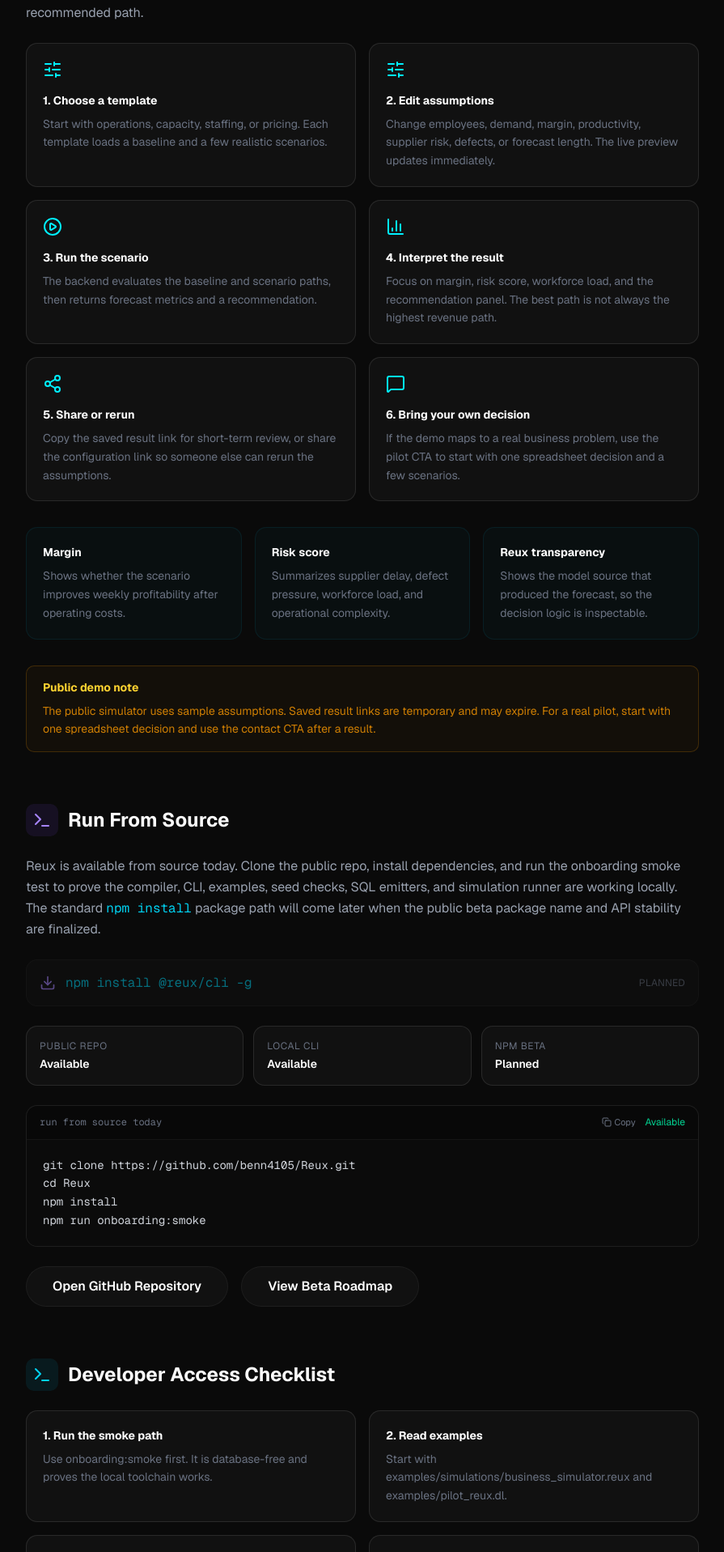
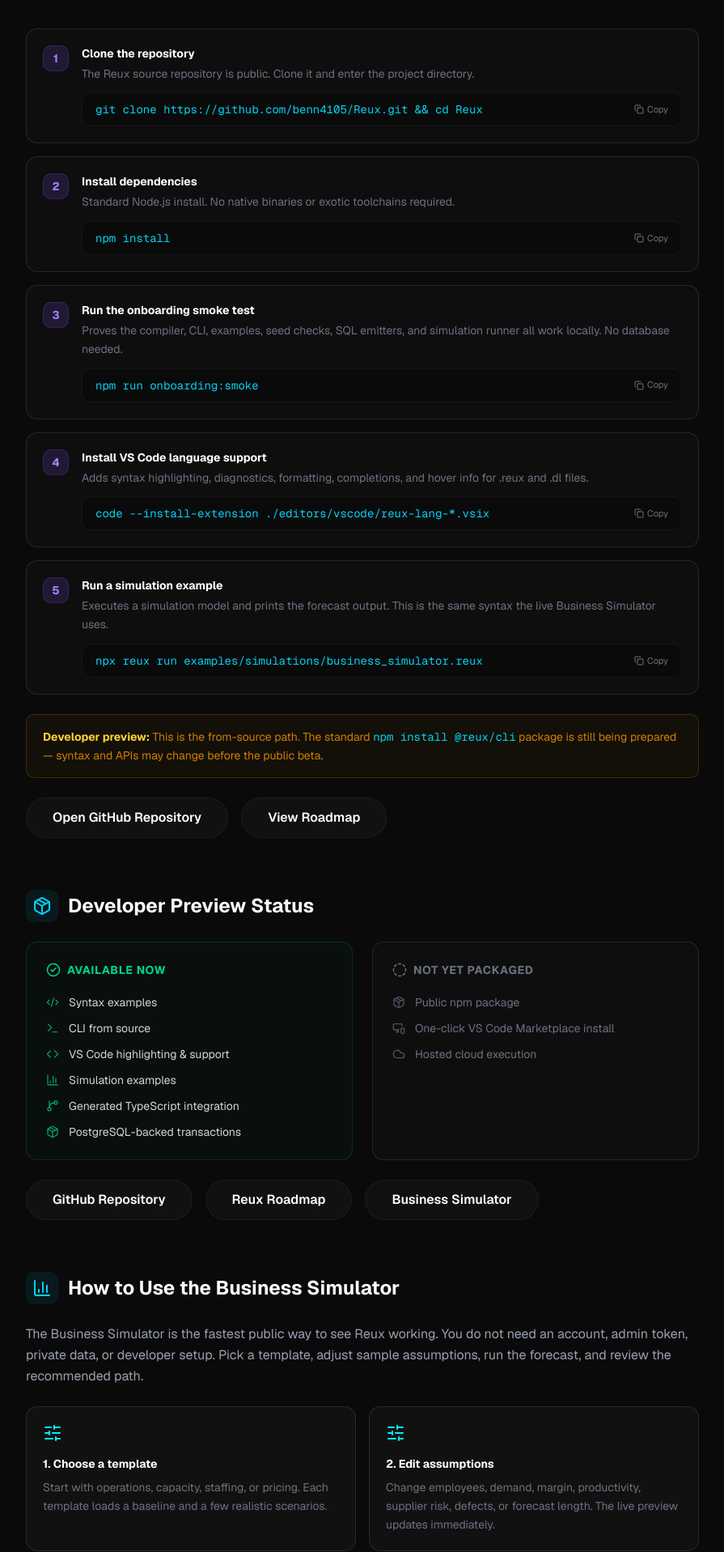
Before and after one commit to benn4105/reuben-web, a Next.js app: page /docs in a window 1280 px wide. Shown: the part 883-2800 px from the top of the page at 81% size, without its empty margins (192-1087 px from the left). Built offline with nearby package versions, Linux system fonts and the light colour scheme.

Commit message:
Polish Reux developer onboarding

```diff
--- a/src/app/(marketing)/docs/page.tsx
+++ b/src/app/(marketing)/docs/page.tsx
@@ -5,7 +5,6 @@ import { useState } from "react";
 import AnimatedButton from "@/components/ui/AnimatedButton";
 import {
   Terminal,
-  Download,
   Code2,
   Eye,
   Code,
@@ -17,15 +16,16 @@ import {
   BarChart3,
   Share2,
   MessageSquare,
+  GitBranch,
+  Package,
+  MonitorSmartphone,
+  Cloud,
+  CheckCircle2,
+  CircleDashed,
 } from "lucide-react";
 import IdeMockup from "@/components/ui/IdeMockup";
 import { copyToClipboard } from "@/lib/simulation/share";
 
-const INSTALL_CMD = "npm install @reux/cli -g";
-const SOURCE_INSTALL_CMD = `git clone https://github.com/benn4105/Reux.git
-cd Reux
-npm install
-npm run onboarding:smoke`;
 
 function CopyButton({ text }: { text: string }) {
   const [copied, setCopied] = useState(false);
@@ -109,6 +109,54 @@ async function checkout(orderId: string, amount: string) {
   }
 ];
 
+const ONBOARDING_STEPS = [
+  {
+    step: 1,
+    title: "Clone the repository",
+    command: "git clone https://github.com/benn4105/Reux.git && cd Reux",
+    description: "The Reux source repository is public. Clone it and enter the project directory.",
+  },
+  {
+    step: 2,
+    title: "Install dependencies",
+    command: "npm install",
+    description: "Standard Node.js install. No native binaries or exotic toolchains required.",
+  },
+  {
+    step: 3,
+    title: "Run the onboarding smoke test",
+    command: "npm run onboarding:smoke",
+    description: "Proves the compiler, CLI, examples, seed checks, SQL emitters, and simulation runner all work locally. No database needed.",
+  },
+  {
+    step: 4,
+    title: "Install VS Code language support",
+    command: "code --install-extension ./editors/vscode/reux-lang-*.vsix",
+    description: "Adds syntax highlighting, diagnostics, formatting, completions, and hover info for .reux and .dl files.",
+  },
+  {
+    step: 5,
+    title: "Run a simulation example",
+    command: "npx reux run examples/simulations/business_simulator.reux",
+    description: "Executes a simulation model and prints the forecast output. This is the same syntax the live Business Simulator uses.",
+  },
+];
+
+const AVAILABLE_NOW = [
+  { label: "Syntax examples", icon: Code2 },
+  { label: "CLI from source", icon: Terminal },
+  { label: "VS Code highlighting & support", icon: Code },
+  { label: "Simulation examples", icon: BarChart3 },
+  { label: "Generated TypeScript integration", icon: GitBranch },
+  { label: "PostgreSQL-backed transactions", icon: Package },
+];
+
+const NOT_YET_PACKAGED = [
+  { label: "Public npm package", icon: Package },
+  { label: "One-click VS Code Marketplace install", icon: MonitorSmartphone },
+  { label: "Hosted cloud execution", icon: Cloud },
+];
+
 export default function DocsPage() {
   return (
     <div className="pt-32 pb-24 min-h-screen relative overflow-hidden">
@@ -155,8 +203,117 @@ export default function DocsPage() {
               <AnimatedButton href="/simulator" variant="primary">
                 Try Business Simulator
               </AnimatedButton>
-              <AnimatedButton href="#run-from-source" variant="secondary">
-                Run From Source
+              <AnimatedButton href="#start-locally" variant="secondary">
+                Start Using Reux Locally
+              </AnimatedButton>
+            </div>
+          </section>
+
+          {/* ─── START USING REUX LOCALLY ─── */}
+          <section className="mb-16" id="start-locally">
+            <div className="flex items-center gap-3 mb-6">
+              <div className="p-2 rounded-lg bg-violet-500/10">
+                <Terminal className="text-violet-400" size={24} />
+              </div>
+              <h2 className="text-2xl font-bold">Start Using Reux Locally</h2>
+            </div>
+
+            <p className="text-gray-400 mb-8 leading-relaxed">
+              Follow these five steps to get Reux running on your machine. No database, no account, no API key needed to start.
+            </p>
+
+            <div className="space-y-4">
+              {ONBOARDING_STEPS.map((s) => (
+                <div
+                  key={s.step}
+                  className="rounded-xl border border-white/10 bg-white/[0.02] overflow-hidden"
+                >
+                  <div className="flex items-start gap-4 p-5">
+                    <span className="flex h-8 w-8 shrink-0 items-center justify-center rounded-lg bg-violet-500/15 text-sm font-bold text-violet-400 border border-violet-500/20">
+                      {s.step}
+                    </span>
+                    <div className="min-w-0 flex-1">
+                      <h3 className="text-sm font-bold text-white mb-1">{s.title}</h3>
+                      <p className="text-sm text-gray-500 leading-relaxed mb-3">{s.description}</p>
+                      <div className="rounded-lg bg-[#0A0A0A] border border-white/5 px-4 py-2.5 flex items-center justify-between gap-3 overflow-x-auto">
+                        <code className="font-mono text-sm text-cyan-400 whitespace-nowrap">{s.command}</code>
+                        <CopyButton text={s.command} />
+                      </div>
+                    </div>
+                  </div>
+                </div>
+              ))}
+            </div>
+
+            <div className="mt-6 rounded-lg border border-amber-500/20 bg-amber-500/[0.04] px-5 py-4">
+              <p className="text-sm text-amber-500/80 leading-relaxed">
+                <strong className="text-amber-300">Developer preview:</strong>{" "}
+                This is the from-source path. The standard <code className="text-cyan-400 font-mono">npm install @reux/cli</code> package is still being prepared — syntax and APIs may change before the public beta.
+              </p>
+            </div>
+
+            <div className="mt-6 flex flex-col sm:flex-row gap-4">
+              <AnimatedButton href="https://github.com/benn4105/Reux" variant="secondary" external>
+                Open GitHub Repository
+              </AnimatedButton>
+              <AnimatedButton href="/projects/reux/roadmap" variant="secondary">
+                View Roadmap
+              </AnimatedButton>
+            </div>
+          </section>
+
+          {/* ─── DEVELOPER PREVIEW STATUS ─── */}
+          <section className="mb-16" id="developer-preview-status">
+            <div className="flex items-center gap-3 mb-6">
+              <div className="p-2 rounded-lg bg-cyan-500/10">
+                <Package className="text-cyan-400" size={24} />
+              </div>
+              <h2 className="text-2xl font-bold">Developer Preview Status</h2>
+            </div>
+
+            <div className="grid grid-cols-1 md:grid-cols-2 gap-6">
+              {/* Available now */}
+              <div className="rounded-xl border border-emerald-500/20 bg-emerald-500/[0.03] p-6">
+                <div className="flex items-center gap-2 mb-5">
+                  <CheckCircle2 size={18} className="text-emerald-400" />
+                  <h3 className="text-sm font-bold text-emerald-400 uppercase tracking-wider">Available now</h3>
+                </div>
+                <ul className="space-y-3">
+                  {AVAILABLE_NOW.map((item) => (
+                    <li key={item.label} className="flex items-center gap-3">
+                      <item.icon size={16} className="text-emerald-400/70 shrink-0" />
+                      <span className="text-sm text-gray-300">{item.label}</span>
+                    </li>
+                  ))}
+                </ul>
+              </div>
+
+              {/* Not yet packaged */}
+              <div className="rounded-xl border border-white/10 bg-white/[0.02] p-6">
+                <div className="flex items-center gap-2 mb-5">
+                  <CircleDashed size={18} className="text-gray-500" />
+                  <h3 className="text-sm font-bold text-gray-500 uppercase tracking-wider">Not yet packaged</h3>
+                </div>
+                <ul className="space-y-3">
+                  {NOT_YET_PACKAGED.map((item) => (
+                    <li key={item.label} className="flex items-center gap-3">
+                      <item.icon size={16} className="text-gray-600 shrink-0" />
+                      <span className="text-sm text-gray-500">{item.label}</span>
+                    </li>
+                  ))}
+                </ul>
+              </div>
+            </div>
+
+            <div className="mt-6 flex flex-col sm:flex-row gap-4">
+              <AnimatedButton href="https://github.com/benn4105/Reux" variant="secondary" external>
+                GitHub Repository
+              </AnimatedButton>
+              <AnimatedButton href="/projects/reux/roadmap" variant="secondary">
+                Reux Roadmap
+              </AnimatedButton>
+              <AnimatedButton href="/simulator" variant="secondary">
+                Business Simulator
               </AnimatedButton>
             </div>
           </section>
@@ -242,105 +399,6 @@ export default function DocsPage() {
               <p className="text-sm text-amber-500/80 leading-relaxed">
                 The public simulator uses sample assumptions. Saved result links are temporary and may expire. For a real pilot, start with one spreadsheet decision and use the contact CTA after a result.
               </p>
-            </div>
-          </section>
-
-          {/* Run From Source */}
-          <section className="mb-16">
-            <div className="flex items-center gap-3 mb-6">
-              <div className="p-2 rounded-lg bg-violet-500/10">
-                <Terminal className="text-violet-400" size={24} />
-              </div>
-              <h2 className="text-2xl font-bold" id="run-from-source">Run From Source</h2>
-            </div>
-
-            <p className="text-gray-400 mb-6 leading-relaxed">
-              Reux is available from source today. Clone the public repo, install dependencies, and run the onboarding smoke test to prove the compiler, CLI, examples, seed checks, SQL emitters, and simulation runner are working locally. The standard <code className="text-cyan-400 font-mono">npm install</code> package path will come later when the public beta package name and API stability are finalized.
-            </p>
-
-            <div className="relative group">
-              <div className="absolute inset-0 bg-gradient-to-r from-cyan-500/10 to-violet-500/10 rounded-xl blur-sm transition-opacity opacity-0 group-hover:opacity-100" />
-              <div className="relative glass border border-white/10 rounded-xl p-4 flex items-center justify-between opacity-50 cursor-not-allowed">
-                <div className="flex items-center gap-3">
-                  <Download className="text-violet-400" size={20} />
-                  <code className="text-cyan-400 font-mono text-sm sm:text-base">
-                    {INSTALL_CMD}
-                  </code>
-                </div>
-                <span className="text-xs text-gray-500 uppercase tracking-wide shrink-0 ml-4">Planned</span>
-              </div>
-            </div>
-
-            <div className="mt-6 grid grid-cols-1 sm:grid-cols-3 gap-3">
-              {[
-                { label: "Public repo", value: "Available" },
-                { label: "Local CLI", value: "Available" },
-                { label: "npm beta", value: "Planned" },
-              ].map((item) => (
-                <div key={item.label} className="rounded-xl border border-white/10 bg-white/[0.03] p-4">
-                  <div className="text-xs uppercase tracking-wider text-gray-500 mb-1">{item.label}</div>
-                  <div className="text-sm font-semibold text-white">{item.value}</div>
-                </div>
-              ))}
-            </div>
-
-            <div className="mt-6 rounded-xl overflow-hidden glass border border-white/10">
-              <div className="flex items-center justify-between px-4 py-3 border-b border-white/5 bg-black/50">
-                <span className="text-xs text-gray-500 font-mono">run from source today</span>
-                <div className="flex items-center gap-3">
-                  <CopyButton text={SOURCE_INSTALL_CMD} />
-                  <span className="text-xs text-emerald-400">Available</span>
-                </div>
-              </div>
-              <div className="p-5 bg-[#0A0A0A]/80 overflow-x-auto">
-                <pre className="font-mono text-sm leading-relaxed text-gray-300">
-                  <code>{SOURCE_INSTALL_CMD}</code>
-                </pre>
-              </div>
-            </div>
-
-            <div className="mt-6 flex flex-col sm:flex-row gap-4">
-              <AnimatedButton href="https://github.com/benn4105/Reux" variant="secondary" external>
-                Open GitHub Repository
-              </AnimatedButton>
-              <AnimatedButton href="/projects/reux/roadmap" variant="secondary">
-                View Beta Roadmap
-              </AnimatedButton>
-            </div>
-          </section>
-
-          {/* Developer Access Checklist */}
-          <section className="mb-16">
-            <div className="flex items-center gap-3 mb-6">
-              <div className="p-2 rounded-lg bg-cyan-500/10">
-                <Terminal className="text-cyan-400" size={24} />
-              </div>
-              <h2 className="text-2xl font-bold">Developer Access Checklist</h2>
-            </div>
-            <div className="grid grid-cols-1 md:grid-cols-2 gap-4">
-              {[
-                {
-                  title: "1. Run the smoke path",
-                  description: "Use onboarding:smoke first. It is database-free and proves the local toolchain works.",
-                },
-                {
-                  title: "2. Read examples",
-                  description: "Start with examples/simulations/business_simulator.reux and examples/pilot_reux.dl.",
-                },
-                {
-                  title: "3. Enable editor support",
-                  description: "Use editors/vscode for file associations, syntax highlighting, diagnostics, formatting, and completions.",
-                },
-                {
-                  title: "4. Try PostgreSQL later",
-                  description: "Only set DATABASE_URL when you want runtime checks, migrations, seeds, or the local hosted demo.",
-                },
-              ].map((item) => (
-                <div key={item.title} className="rounded-xl border border-white/10 bg-white/[0.03] p-5">
-                  <h3 className="text-sm font-bold text-white mb-2">{item.title}</h3>
-                  <p className="text-sm text-gray-500 leading-relaxed">{item.description}</p>
-                </div>
-              ))}
             </div>
           </section>
 
@@ -430,9 +488,9 @@ export default function DocsPage() {
                   icon: "01",
                 },
                 {
-                  title: "Run From Source",
-                  description: "Clone the repo, install deps, and run the onboarding smoke test locally.",
-                  href: "#run-from-source",
+                  title: "Start Using Reux Locally",
+                  description: "Clone the repo, install deps, and run examples on your machine.",
+                  href: "#start-locally",
                   color: "border-violet-500/20 hover:border-violet-500/40",
                   icon: "02",
                 },
@@ -475,7 +533,7 @@ export default function DocsPage() {
                   <span className="flex h-9 w-9 shrink-0 items-center justify-center rounded-lg border border-white/10 bg-white/[0.03] text-xs font-bold text-[#00F0FF]">
                     {card.icon}
                   </span>
-                  <div>
+                  <div className="min-w-0">
                     <h3 className="text-sm font-bold text-white mb-1 group-hover:text-[#00F0FF] transition-colors">{card.title}</h3>
                     <p className="text-xs text-gray-500 leading-relaxed">{card.description}</p>
                   </div>
--- a/src/app/(marketing)/projects/reux/page.tsx
+++ b/src/app/(marketing)/projects/reux/page.tsx
@@ -121,10 +121,10 @@ const roadmapMilestones = [
   {
     phase: "Beta",
     title: "Public Developer Access",
-    status: "Planned",
+    status: "In Progress",
     description:
-      "Turn the local package and editor tooling into a cleaner beta path for technical users who want to try Reux in their own projects.",
-    items: ["Package-name decision", "npm beta publish", "VS Code installer", "Getting-started docs"],
+      "Making it easy for technical users to try Reux locally: onboarding steps, VS Code support from source, syntax examples, and honest status of what is packaged vs what is not.",
+    items: ["✓ Run-from-source onboarding", "✓ VS Code extension (from .vsix)", "✓ Developer preview docs", "→ npm beta package", "→ VS Code Marketplace publish", "→ Hosted cloud execution"],
   },
   {
     phase: "Scale",
@@ -502,6 +502,8 @@ export default function ReuxPage() {
                     "rounded-full px-3 py-1 text-xs font-medium",
                     milestone.status === "Completed" || milestone.status === "100% prototype"
                       ? "border border-emerald-500/30 text-emerald-400 bg-emerald-500/10"
+                      : milestone.status === "In Progress"
+                      ? "border border-amber-500/30 text-amber-400 bg-amber-500/10"
                       : "border border-white/10 text-gray-400"
                   )}>
                     {milestone.status}
--- a/src/app/(marketing)/projects/reux/roadmap/page.tsx
+++ b/src/app/(marketing)/projects/reux/roadmap/page.tsx
@@ -3,6 +3,7 @@
 import { motion, Variants } from "framer-motion";
 import { CheckCircle2, CircleDashed, ArrowRightCircle } from "lucide-react";
 import AnimatedButton from "@/components/ui/AnimatedButton";
+import { cn } from "@/lib/utils";
 
 export default function RoadmapPage() {
   const availableNow = [
@@ -23,20 +24,33 @@ export default function RoadmapPage() {
     "Operations dashboard for cross-domain queue and worker health",
     "PostgreSQL-backed saved simulation runs for result pages and sharing",
     "Responsive, accessible demo UI with mobile layout polish",
+    "Developer onboarding path: clone → install → smoke test → VS Code → run examples",
   ];
 
   const nextMilestones = [
     {
       title: "Package & Release Polish",
-      description: "Finalize package distribution, publish the public beta, and improve developer onboarding paths."
+      description: "Finalize package distribution, publish the public beta, and improve developer onboarding paths.",
+      done: [
+        "Run-from-source onboarding",
+        "VS Code extension from .vsix",
+        "Developer preview docs on /docs",
+        "Syntax examples and simulation walkthroughs",
+      ],
+      next: [
+        "npm beta package publish",
+        "VS Code Marketplace listing",
+        "Hosted cloud execution environment",
+        "Public API stability freeze",
+      ],
     },
     {
       title: "Richer Simulation Semantics",
-      description: "Expand Reux syntax with deeper assumption modeling and forecasting capabilities."
+      description: "Expand Reux syntax with deeper assumption modeling and forecasting capabilities.",
     },
     {
       title: "More Product Pilots",
-      description: "Build additional domain-specific pilots to stress-test Reux in new environments."
+      description: "Build additional domain-specific pilots to stress-test Reux in new environments.",
     }
   ];
 
@@ -210,14 +224,50 @@ export default function RoadmapPage() {
             <motion.div
               key={idx}
               variants={itemVariants}
-              className="p-6 rounded-2xl glass border border-white/10 hover:border-orange-400/30 transition-all duration-300 hover:-translate-y-1 group"
+              className={cn(
+                "p-6 rounded-2xl glass border border-white/10 hover:border-orange-400/30 transition-all duration-300 hover:-translate-y-1 group",
+                milestone.done && "md:col-span-2 border-orange-400/20"
+              )}
             >
-              <h3 className="text-xl font-bold text-white mb-3 group-hover:text-orange-400 transition-colors">
-                {milestone.title}
-              </h3>
-              <p className="text-gray-400 text-sm leading-relaxed">
+              <div className="flex items-center gap-3 mb-3">
+                <h3 className="text-xl font-bold text-white group-hover:text-orange-400 transition-colors">
+                  {milestone.title}
+                </h3>
+                {milestone.done && (
+                  <span className="rounded-full bg-orange-500/10 border border-orange-500/20 px-3 py-0.5 text-[10px] font-semibold uppercase tracking-wider text-orange-400">
+                    In Progress
+                  </span>
+                )}
+              </div>
+              <p className="text-gray-400 text-sm leading-relaxed mb-4">
                 {milestone.description}
               </p>
+              {milestone.done && milestone.next && (
+                <div className="grid grid-cols-1 sm:grid-cols-2 gap-4">
+                  <div className="rounded-xl border border-emerald-500/15 bg-emerald-500/[0.03] p-4">
+                    <h4 className="text-xs font-bold text-emerald-400 uppercase tracking-wider mb-3">Done</h4>
+                    <ul className="space-y-2">
+                      {milestone.done.map((item: string) => (
+                        <li key={item} className="flex items-center gap-2 text-sm text-gray-300">
+                          <CheckCircle2 size={14} className="text-emerald-500 shrink-0" />
+                          {item}
+                        </li>
+                      ))}
+                    </ul>
+                  </div>
+                  <div className="rounded-xl border border-white/10 bg-white/[0.02] p-4">
+                    <h4 className="text-xs font-bold text-gray-500 uppercase tracking-wider mb-3">Next</h4>
+                    <ul className="space-y-2">
+                      {milestone.next.map((item: string) => (
+                        <li key={item} className="flex items-center gap-2 text-sm text-gray-500">
+                          <CircleDashed size={14} className="text-gray-600 shrink-0" />
+                          {item}
+                        </li>
+                      ))}
+                    </ul>
+                  </div>
+                </div>
+              )}
             </motion.div>
           ))}
         </div>
@@ -284,6 +334,11 @@ export default function RoadmapPage() {
         </div>
         <div className="space-y-6 border-l-2 border-white/10 pl-6 ml-4">
           <div className="relative">
+            <div className="absolute -left-[31px] top-1 w-3 h-3 rounded-full bg-orange-400 shadow-[0_0_10px_rgba(251,146,60,0.8)]" />
+            <h3 className="text-lg font-bold text-white mb-1">Developer Onboarding Path</h3>
+            <p className="text-gray-400 text-sm">Added structured 5-step onboarding to /docs, Developer Preview Status panel, and honest packaging status for technical users who want to try Reux locally.</p>
+          </div>
+          <div className="relative">
             <div className="absolute -left-[31px] top-1 w-3 h-3 rounded-full bg-[#00F0FF] shadow-[0_0_10px_rgba(0,240,255,0.8)]" />
             <h3 className="text-lg font-bold text-white mb-1">Demo Frontend Polish</h3>
             <p className="text-gray-400 text-sm">Completed consistent tester guidance, next-best-action summaries, mobile responsive layout, and status sync across commerce, logistics, and simulation flows.</p>
```
Also changed, not shown: 1 other file (tests, documents, lock files or other folders).
